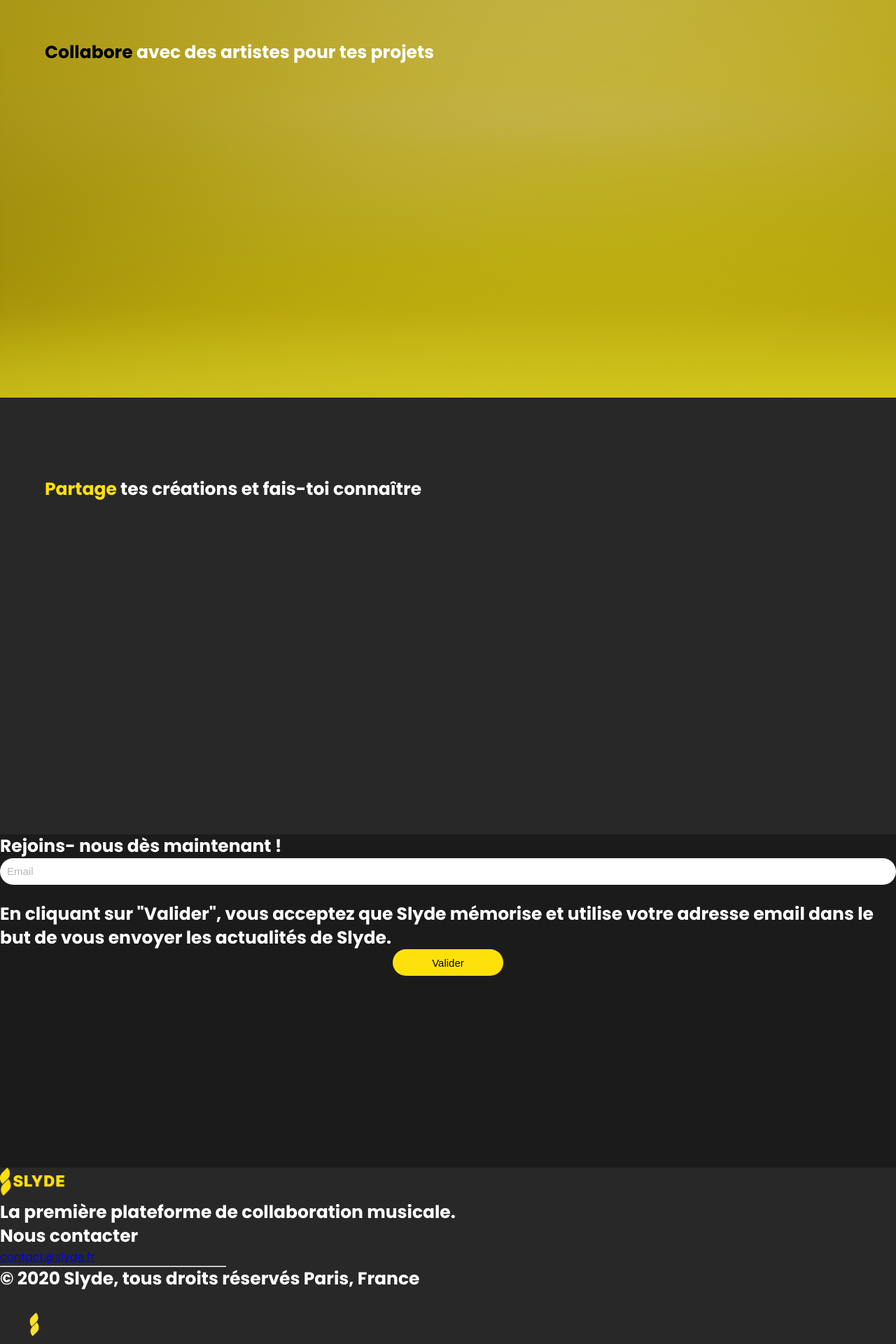
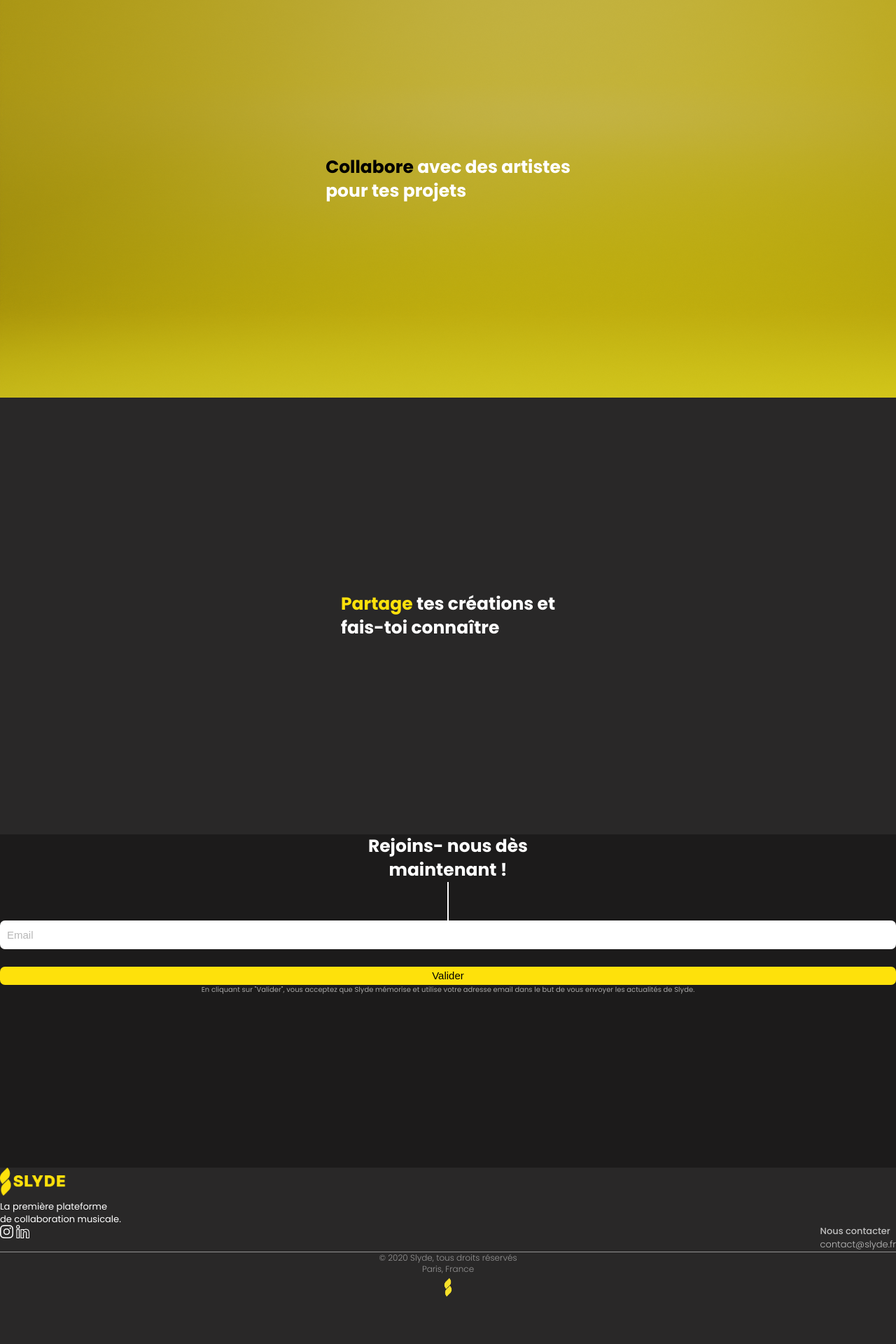
Before and after one commit to Yohan-gyt/Slyde, a PHP site: page / in a window 1280 px wide. Shown: the part 1480-3400 px from the top of the page at 70% size. Run offline with PHP 8.4, Linux system fonts and the light colour scheme.

Commit message:
J'ai avancé jusqu'en bas

```diff
--- a/index.html
+++ b/index.html
@@ -36,46 +36,56 @@
     </section>
 
     <section id="s2">
-        <div class="textes">
-            <p><span class="jaune">Crée</span> et <span class="jaune">trouve</span> des projets qui te ressemblent</p>
+        <div class="phrase">
+            <p><span class="jaune">Crée</span> et <span class="jaune">trouve</span> des projets <br> qui te ressemblent
+            </p>
         </div>
     </section>
 
     <section id="s3">
-        <div class="textes">
-            <p><span class="noir">Collabore</span> avec des artistes pour tes projets</p>
+        <div class="phrase">
+            <p><span class="noir">Collabore</span> avec des artistes <br> pour tes projets</p>
         </div>
     </section>
 
     <section id="s4">
-        <div class="textes">
-            <p><span class="jaune">Partage</span> tes créations et fais-toi connaître</p>
+        <div class="phrase">
+            <p><span class="jaune">Partage</span> tes créations et <br> fais-toi connaître</p>
         </div>
     </section>
 
     <section id="s5">
-        <p>Rejoins- nous dès maintenant !</p>
+        <div class="rejoindre">
+            <p>Rejoins- nous dès <br> maintenant !</p>
+        </div>
         <div class="trait"></div>
         <input type="text" id="email" class="form-bas" placeholder="Email">
-        <p>En cliquant sur "Valider", vous acceptez que Slyde mémorise et utilise votre adresse email dans le but de
-            vous envoyer les actualités de Slyde.</p>
         <button type="submit" class="button-bas">Valider</button>
-
+        <div class="conditions">
+            <p>En cliquant sur "Valider", vous acceptez que Slyde mémorise et utilise votre adresse email dans le but de
+                vous envoyer les actualités de Slyde.</p>
+        </div>
     </section>
 
     <section id="s6">
         <img src="img/logo/logo-jaune-complet.png" alt="" class="logo-complet">
-        <p>La première plateforme de collaboration musicale.</p>
-        <div class="logos">
-            <!-- <img src="img/logo/instagram.png">
-            <img src="img/logo/linkedin.png"> -->
+        <p class="slogan2">La première plateforme <br> de collaboration musicale.</p>
+        <div class="container">
+            <div class="logos-bottom">
+                <img src="img/logo/instagram.png">
+                <img src="img/logo/linkedin.png">
+            </div>
+            <div class="contact">
+                <p>Nous contacter</p>
+                <a href="mailto:contact@slyde.fr">contact@slyde.fr</a>
+            </div>
         </div>
-        <p>Nous contacter</p>
-        <a href="mailto:contact@slyde.fr">contact@slyde.fr</a>
-        <hr>
-        <p>© 2020 Slyde, tous droits réservés
-            Paris, France</p>
-        <img class="logo-slyde" src="img/logo/logo-jaune.png">
+        <div class="separateur"></div>
+        <div class="footer">
+            <p>© 2020 Slyde, tous droits réservés
+                <br> Paris, France</p>
+            <img class="logo-slyde-bottom" src="img/logo/logo-jaune.png">
+        </div>
     </section>
 </body>
 
--- a/styles.css
+++ b/styles.css
@@ -17,7 +17,7 @@ body {
 }
 
 div {
-    /* border: red 1px solid; */
+    /* border: #FEE10B 1px solid; */
 }
 
 /* SECTION 1 */
@@ -81,7 +81,8 @@ input {
     margin-bottom: 25px;
 }
 
-input:focus {
+input:focus,
+button:focus {
     outline: none;
 }
 
@@ -95,11 +96,12 @@ button {
     display: block;
     background-color: #FEE10B;
     color: black;
-    border-radius: 100px;
+    border-radius: 30px;
     margin: auto;
     font-size: 0.938rem;
     width: 9.875rem;
     height: 2.375rem;
+    cursor: pointer;
 }
 
 /* liens réseaux */
@@ -131,6 +133,10 @@ button {
     background-repeat: no-repeat;
 }
 
+.phrase {
+    margin: auto;
+}
+
 .jaune {
     color: #FEE10B;
 }
@@ -146,17 +152,107 @@ button {
     height: 59.5vh;
 }
 
+.rejoindre {
+    text-align: center;
+}
+
+.trait {
+    background-color: white;
+    width: 2px;
+    height: 3.438rem;
+    margin: auto;
+}
+
+.form-bas {
+    border-radius: 7px;
+    height: 2.563rem;
+}
+
+.button-bas {
+    border-radius: 7px;
+    height: 1.625rem;
+    width: 100%;
+}
+
+.conditions p {
+    font-size: 0.625rem;
+    font-weight: normal;
+    text-align: center;
+    opacity: 60%;
+}
+
 /* SECTION 6 */
-
-.logo-complet {
-    width: 94px;
-    height: 40px;
-}
 
 #s6 {
     height: 56.5vh;
 }
 
-hr {
-    width: 323px;
+.logo-complet {
+    height: 2.5rem;
 }
+
+.slogan2 {
+    font-size: 0.813rem;
+    font-weight: normal;
+}
+
+.container {
+    display: flex;
+    justify-content: space-between;
+}
+
+.logos-bottom {
+    display: inline-block;
+}
+
+.logos-bottom img {
+    height: 1.188rem;
+}
+
+.contact {
+    display: inline-block;
+    font-size: 0.813rem;
+    opacity: 70%;
+}
+
+.contact p {
+    font-size: 0.813rem;
+    font-weight: 500;
+}
+
+.contact a {
+    font-size: 0.813rem;
+    font-weight: 300;
+    color: white;
+    text-decoration: none;
+}
+
+.contact a:hover {
+    color: #FEE10B;
+    transition: ease-in-out 0.2s;
+}
+
+.separateur {
+    background-color: white;
+    width: 100%;
+    height: 1px;
+    opacity: 50%;
+    margin: auto;
+}
+
+.footer {
+    display: flex;
+    flex-direction: column;
+}
+
+.footer p {
+    font-size: 0.75rem;
+    text-align: center;
+    font-weight: 300;
+    opacity: 50%;
+}
+
+.logo-slyde-bottom {
+    height: 2.25rem;
+    margin: auto;
+}
```
